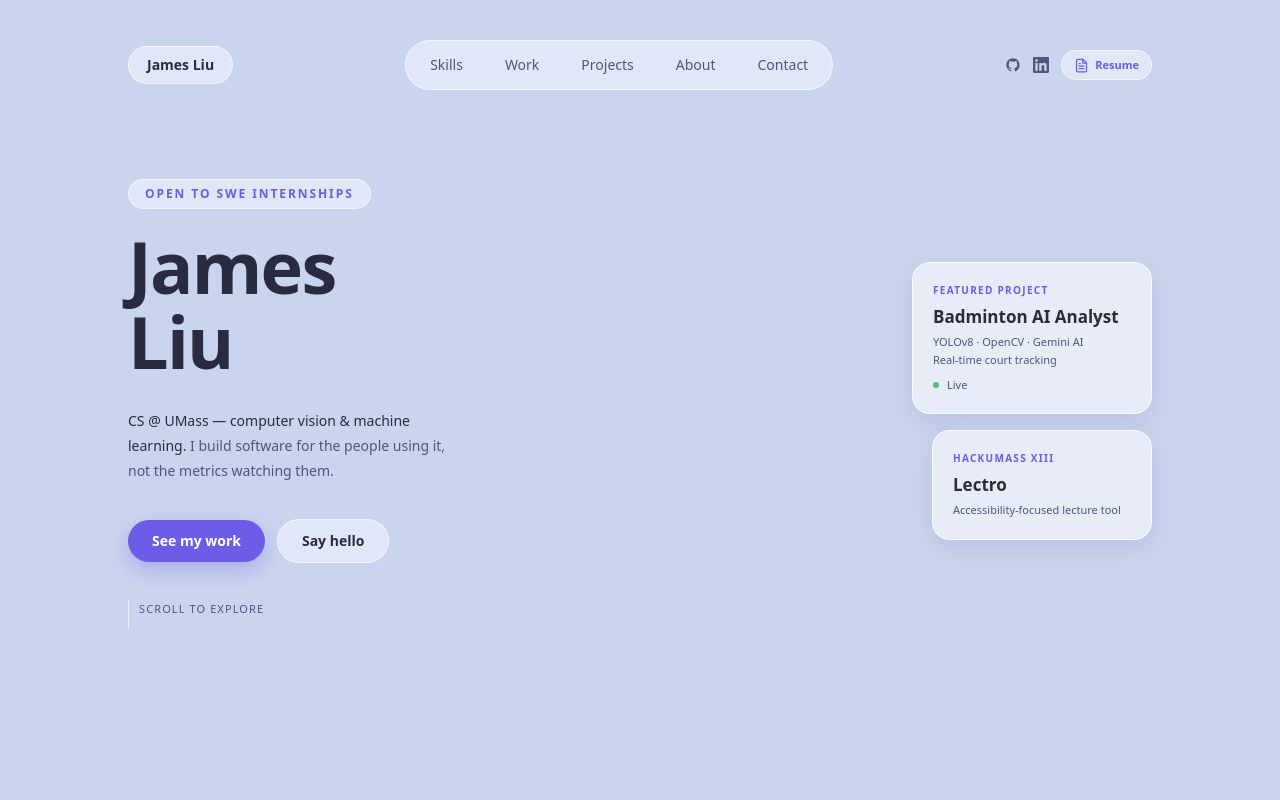
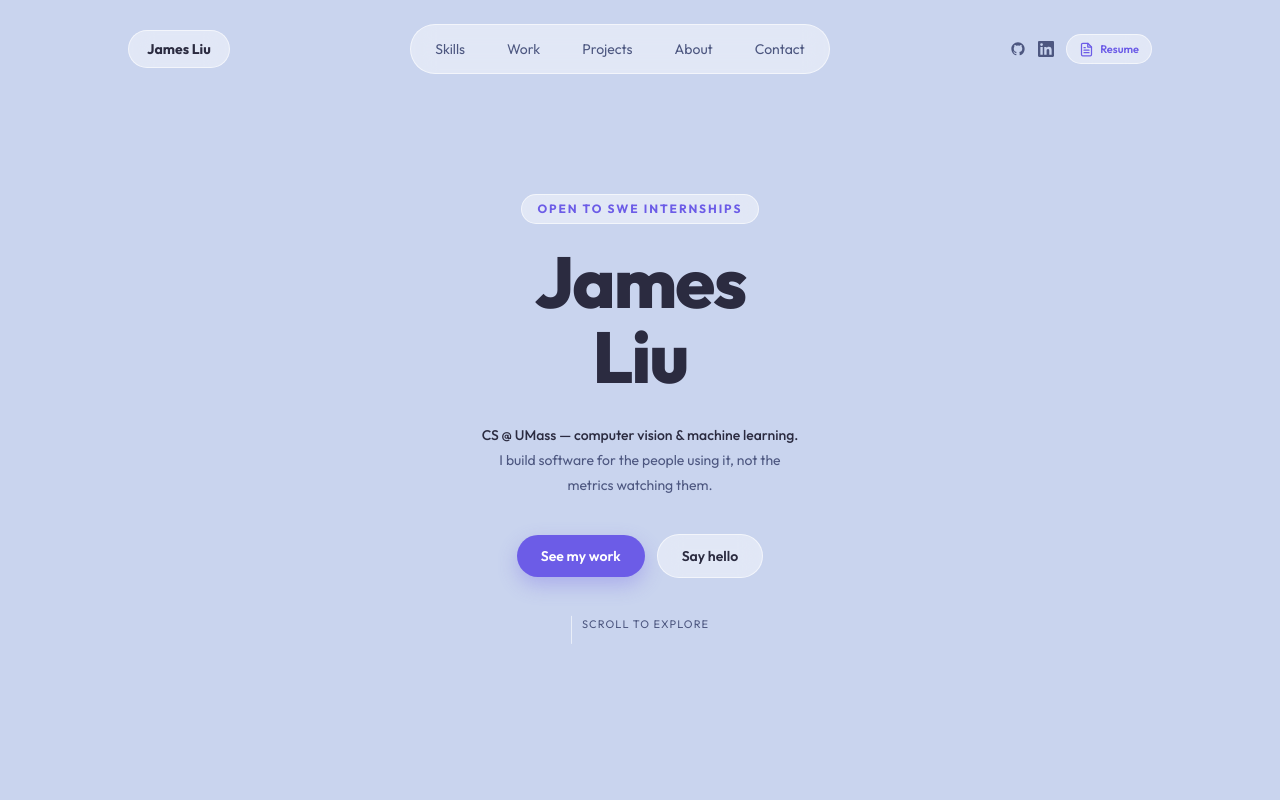
Before and after one commit to jameshualiu/jameshualiu.me, a Next.js app: page / in a window 1280 px wide. Shown: the top 800 px of the page. Built offline with nearby package versions, Linux system fonts and the light colour scheme.

Commit message:
fix: apply Outfit font globally, pin nav on scroll, drop hero project cards

```diff
--- a/app/globals.css
+++ b/app/globals.css
@@ -10,6 +10,10 @@
 
 html {
   scroll-behavior: smooth;
+}
+
+body {
+  font-family: var(--font-outfit), ui-sans-serif, system-ui, sans-serif;
 }
 
 @layer utilities {
--- a/components/Hero.tsx
+++ b/components/Hero.tsx
@@ -42,14 +42,15 @@ const headlineVariants = {
 
 export default function Hero() {
   return (
-    <section className="relative min-h-screen flex flex-col px-6 py-10 sm:px-12">
-      {/* Nav */}
+    <>
+      {/* Nav — fixed so it persists through scroll */}
       <motion.nav
-        className="relative max-w-5xl mx-auto w-full flex items-center justify-between mb-4"
+        className="fixed top-0 inset-x-0 z-50 px-6 py-5 sm:px-12 sm:py-6"
         initial={{ opacity: 0, y: -12 }}
         animate={{ opacity: 1, y: 0 }}
         transition={{ duration: 0.5, ease: "easeOut" }}
       >
+        <div className="max-w-5xl mx-auto w-full flex items-center justify-between">
           <span className="glass-pill rounded-full px-[18px] py-2 text-sm font-bold text-[#2b2b40]">
             James Liu
           </span>
@@ -96,12 +97,12 @@ export default function Hero() {
               <span className="hidden sm:inline">Resume</span>
             </Link>
           </div>
+        </div>
       </motion.nav>
 
       {/* Hero content */}
-      <div className="relative flex-1 max-w-5xl mx-auto w-full flex flex-col sm:grid sm:grid-cols-2 sm:items-center pb-16">
-        {/* Left — headline + CTA */}
-        <div className="relative">
+      <section className="relative min-h-screen flex flex-col items-center justify-center px-6 pt-24 pb-16 sm:px-12">
+        <div className="relative max-w-2xl mx-auto w-full flex flex-col items-center text-center">
           <motion.p
             className="glass-pill inline-block text-[#6c5ce7] text-xs tracking-[0.16em] uppercase font-bold rounded-full px-4 py-1.5 mb-5"
             initial={{ opacity: 0, y: 16 }}
@@ -161,7 +162,7 @@ export default function Hero() {
           </motion.div>
 
           <motion.div
-            className="flex items-center gap-2.5 mt-8 mb-8 sm:mb-0"
+            className="flex items-center gap-2.5 mt-8"
             initial={{ opacity: 0 }}
             animate={{ opacity: 1 }}
             transition={{ duration: 0.5, delay: 0.9 }}
@@ -180,74 +181,7 @@ export default function Hero() {
             </span>
           </motion.div>
         </div>
-
-        {/* Mobile: horizontal scroll strip */}
-        <motion.div
-          className="flex gap-3 overflow-x-auto pb-2 no-scrollbar sm:hidden"
-          initial={{ opacity: 0 }}
-          animate={{ opacity: 1 }}
-          transition={{ duration: 0.5, delay: 0.86 }}
-        >
-          <div className="glass-card min-w-[200px] rounded-[18px] p-4 flex-shrink-0">
-            <p className="text-[#6c5ce7] text-[10px] uppercase tracking-[0.13em] font-bold mb-2">
-              Featured project
-            </p>
-            <h3 className="text-[#2b2b40] text-[15px] font-bold leading-tight mb-1.5">
-              Badminton AI Analyst
-            </h3>
-            <p className="text-[#4d5780] text-[11px] leading-relaxed">
-              YOLOv8 · OpenCV · Gemini AI
-            </p>
-            <div className="flex items-center gap-2 mt-2">
-              <span className="w-1.5 h-1.5 rounded-full bg-[#4dbd78] animate-pulse" />
-              <span className="text-[#4d5780] text-[11px]">Live</span>
-            </div>
-          </div>
-          <div className="glass-card min-w-[180px] rounded-[18px] p-4 flex-shrink-0">
-            <p className="text-[#6c5ce7] text-[10px] uppercase tracking-[0.13em] font-bold mb-2">
-              HackUMass XIII
-            </p>
-            <h3 className="text-[#2b2b40] text-[15px] font-bold leading-tight mb-1.5">
-              Lectro
-            </h3>
-            <p className="text-[#4d5780] text-[11px] leading-relaxed">
-              Accessibility-focused lecture tool
-            </p>
-          </div>
-        </motion.div>
-
-        {/* Desktop: stacked */}
-        <div className="hidden sm:flex sm:flex-col sm:items-end sm:gap-4">
-          <div className="glass-card w-60 rounded-[18px] p-5">
-            <p className="text-[#6c5ce7] text-[10px] uppercase tracking-[0.13em] font-bold mb-2">
-              Featured project
-            </p>
-            <h3 className="text-[#2b2b40] text-[17px] font-bold leading-tight mb-1.5">
-              Badminton AI Analyst
-            </h3>
-            <p className="text-[#4d5780] text-[11px] leading-relaxed">
-              YOLOv8 · OpenCV · Gemini AI
-              <br />
-              Real-time court tracking
-            </p>
-            <div className="flex items-center gap-2 mt-2">
-              <span className="w-1.5 h-1.5 rounded-full bg-[#4dbd78] animate-pulse" />
-              <span className="text-[#4d5780] text-[11px]">Live</span>
-            </div>
-          </div>
-          <div className="glass-card w-[220px] rounded-[18px] p-5">
-            <p className="text-[#6c5ce7] text-[10px] uppercase tracking-[0.13em] font-bold mb-2">
-              HackUMass XIII
-            </p>
-            <h3 className="text-[#2b2b40] text-[17px] font-bold leading-tight mb-1.5">
-              Lectro
-            </h3>
-            <p className="text-[#4d5780] text-[11px] leading-relaxed">
-              Accessibility-focused lecture tool
-            </p>
-          </div>
-        </div>
-      </div>
       </section>
+    </>
   );
 }
```
Lines whose indentation alone changed are shown as unchanged.
